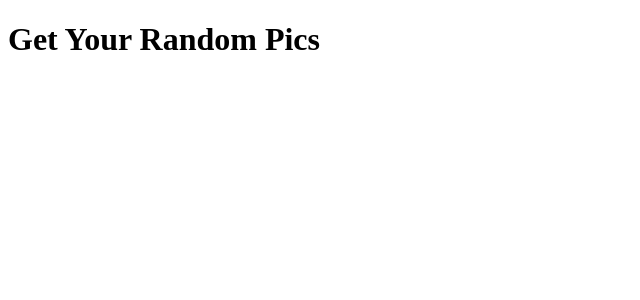
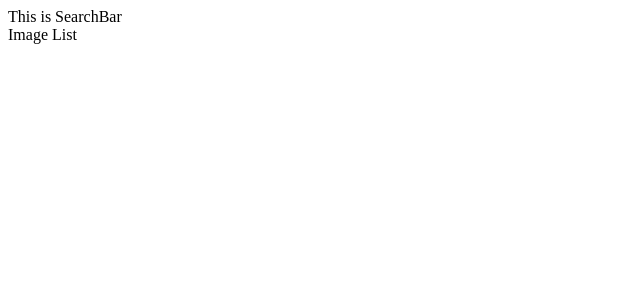
Before and after one commit to Jinnie-kim/random_pics, a React (Create React App) app: page / in a window 1280 px wide. Shown: the top 300 px of the page, without its empty margins (0-640 px from the left). Built offline with nearby package versions, Linux system fonts and the light colour scheme.

Commit message:
Add: Building components roughly

```diff
--- a/src/App.jsx
+++ b/src/App.jsx
@@ -1,5 +1,17 @@
+import ImageList from './component/ImageList';
+import SearchBar from './component/SearchBar';
+
 function App() {
-  return <h1>Get Your Random Pics</h1>;
+  return (
+    <>
+      <div>
+        <SearchBar />
+      </div>
+      <div>
+        <ImageList />
+      </div>
+    </>
+  );
 }
 
 export default App;
--- /dev/null
+++ b/src/component/ImageCard.jsx
@@ -0,0 +1,5 @@
+function ImageCard() {
+  return <div>Image Card</div>;
+}
+
+export default ImageCard;
--- /dev/null
+++ b/src/component/ImageList.jsx
@@ -0,0 +1,5 @@
+function ImageList() {
+  return <div>Image List</div>;
+}
+
+export default ImageList;
--- /dev/null
+++ b/src/component/SearchBar.jsx
@@ -0,0 +1,5 @@
+function SearchBar() {
+  return <div>This is SearchBar</div>;
+}
+
+export default SearchBar;
```
